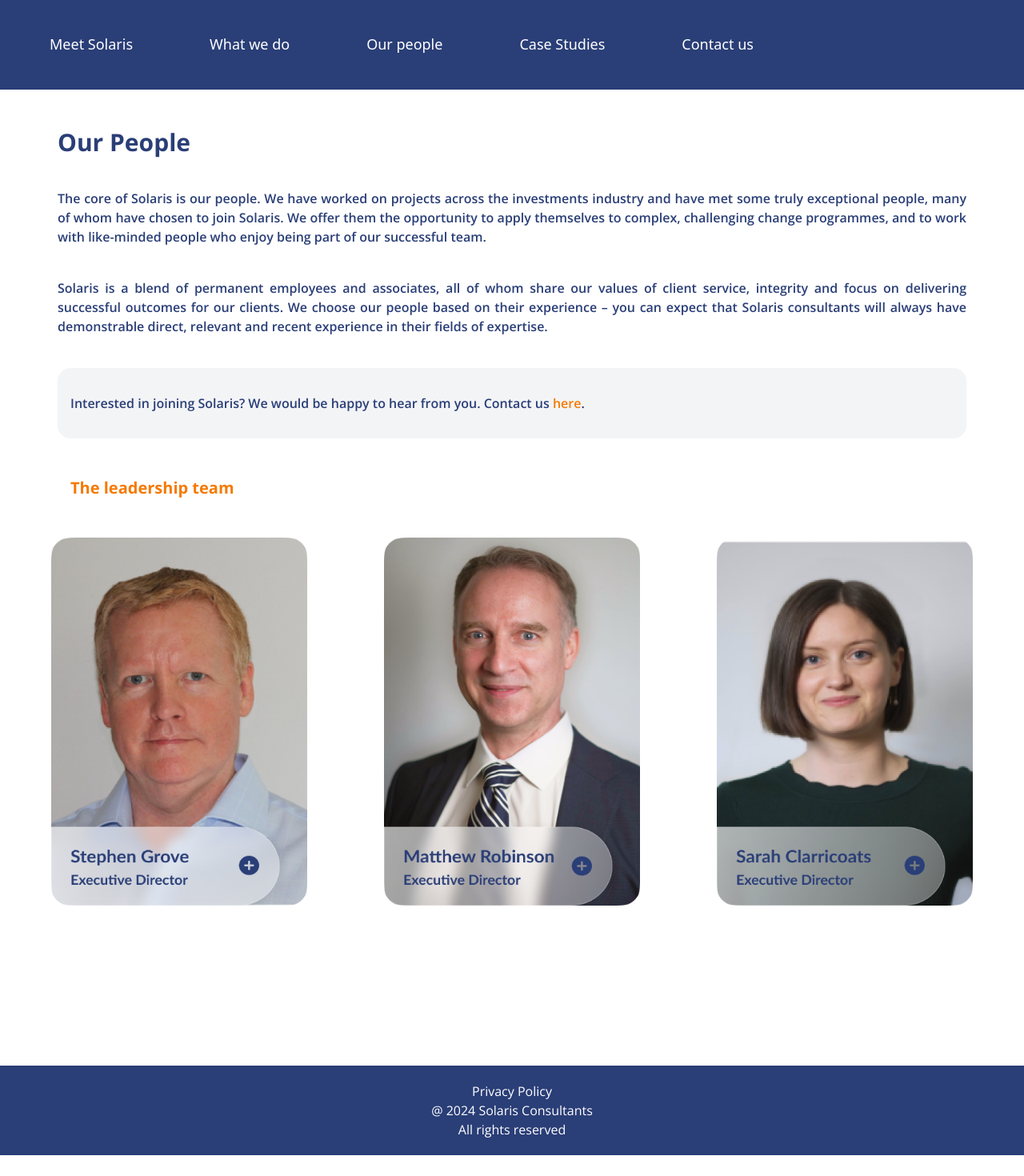
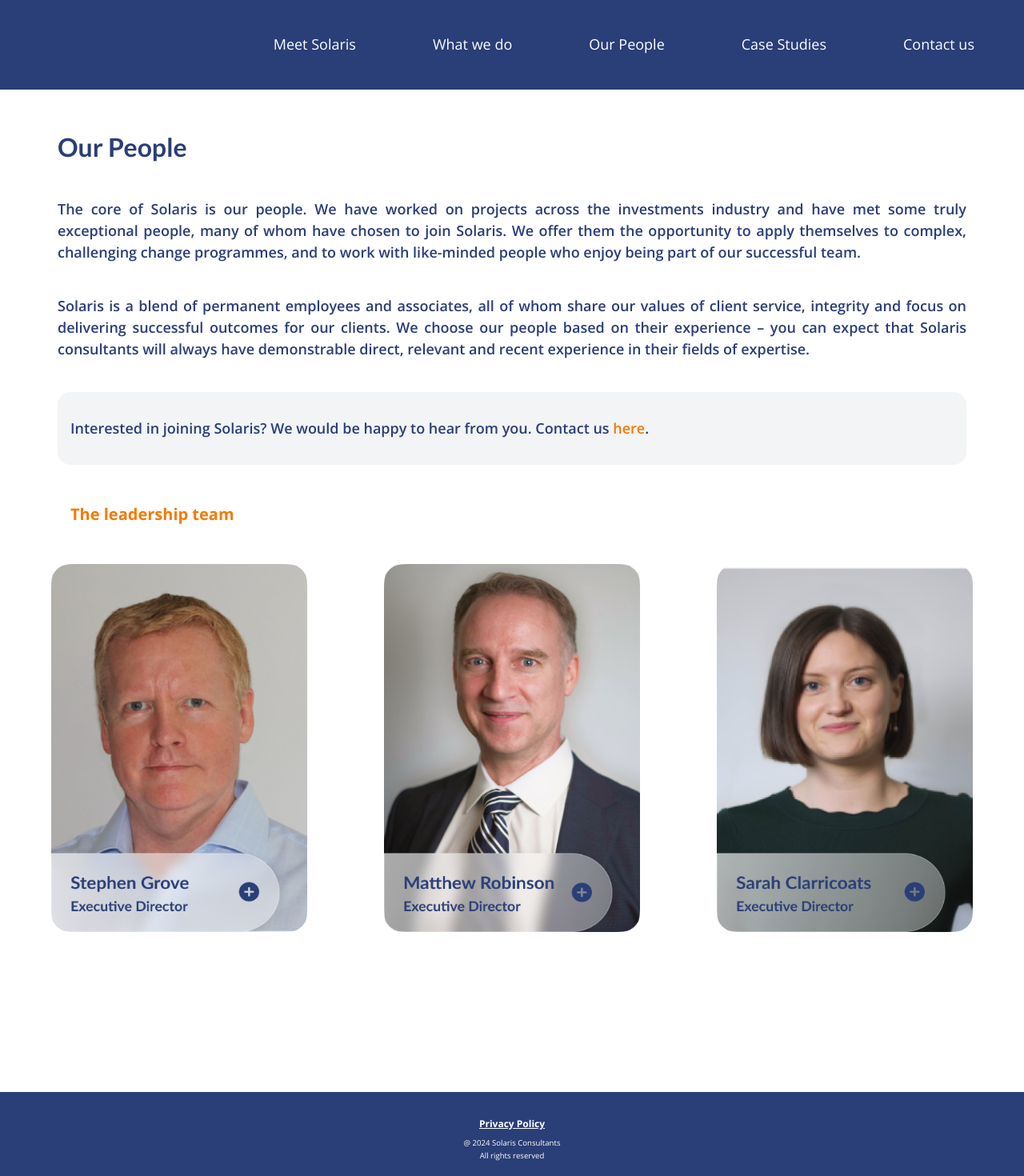
Before and after one commit to adriana-biarnes/solariswebsite, a React (Vite) app in the folder solaris_website/: page /OurPeople in a window 1280 px wide. Shown: the top 1470 px of the page at 80% size. Before the commit the page ends 1444 px from the top, so only its background shows below. Built offline with nearby package versions, Linux system fonts and the light colour scheme.

Commit message:
general improvements all pages, pictures swap

```diff
--- a/solaris_website/src/App.jsx
+++ b/solaris_website/src/App.jsx
@@ -50,7 +50,7 @@
       </div>
 
       <div
-        className={`md:flex md:justify-center sm:h-[1000px] md:items-start sm:px-16 px-6 bg-cover bg-center`}
+        className={`md:flex md:justify-center sm:h-[1000px] md:items-start lg:items-center sm:px-16 px-6 bg-cover bg-center`}
         style={{
           backgroundImage: isSmallScreen ? 'none' : `url(${formTreeV2})`,
           backgroundColor: isSmallScreen ? 'white' : 'transparent',
--- a/solaris_website/src/components/BlueFooter.jsx
+++ b/solaris_website/src/components/BlueFooter.jsx
@@ -1,7 +1,7 @@
 const BlueFooter = () => {
     return(
-            <div className="flex flex-col md:text-white item-center w-full justify-center text-center md:bg-primary h-28 font-opensans xxs:text-blue xxs:bg-white">
-                <h3>Privacy Policy</h3>
+            <div className="flex flex-col h-30 py-6 md:text-white item-center w-full justify-center text-center md:bg-primary h-28 font-opensans xxs:text-blue xxs:bg-white font-opensans font-regular text-[0.6rem] leading-4">
+                <h3 className="font-opensans font-bold text-[0.75rem] leading-8 underline">Privacy Policy</h3>
                 <p>@ 2024 Solaris Consultants</p>
                 <p>All rights reserved</p>
             </div>
--- a/solaris_website/src/components/BlueNavBar.jsx
+++ b/solaris_website/src/components/BlueNavBar.jsx
@@ -8,7 +8,7 @@
 const NAV_LINKS = [
   { id: '/', title: 'Meet Solaris' },
   { id: '/whatWeDo', title: 'What we do' },
-  { id: '/OurPeople', title: 'Our people' },
+  { id: '/OurPeople', title: 'Our People' },
   { id: '/caseStudies', title: 'Case Studies' },
   { id: '/#contactUs', title: 'Contact us' },
 ];
@@ -19,8 +19,8 @@
       key={link.id}
       to={link.id}
       className={`
-        font-roboto
-        font-medium
+        font-opensans
+        font-[16px]
         ${isMenuOpen ? 'hover:text-primary' : ''}
         text-lg
         px-8
@@ -41,13 +41,13 @@
   return (
     <>
       <div
-        className={`flex flex-row lg:bg-primary w-full h-28 justify-between items-center px-[30px] ${isMenuOpen ? 'bg-primary' : ''}`}
+        className={`flex flex-row lg:justify-end lg:bg-primary w-full h-28 font-opensans text-[16px] justify-between items-center px-[30px] ${isMenuOpen ? 'bg-primary' : ''}`}
       >
         <img
           src={isMenuOpen ? Logo : LogoBlue}
           className={`
             h-[70px]
-            ${isMenuOpen ? 'block lg:block' : 'block lg:hidden'}`}
+            ${isMenuOpen ? 'block' : 'block lg:hidden'}`}
           alt="Logo"
         />
         <div className="lg:items-center text-white space-x-[32px] lg:visible lg:gap-8 invisible hidden lg:block">
@@ -61,7 +61,7 @@
         />
       </div>
       {isMenuOpen && (
-        <div className="flex flex-col items-start bg-primary w-full lg:hidden py-2 px-20 text-white gap-3 last:text-orangeWin">
+        <div className="flex flex-col items-start bg-primary w-full lg:hidden py-6 px-20 text-white gap-3 last:text-orangeWin">
           <Navigation />
         </div>
       )}
--- a/solaris_website/src/components/Footer.jsx
+++ b/solaris_website/src/components/Footer.jsx
@@ -1,8 +1,8 @@
 import privacypolicy from '../assets/privacypolicy.pdf'
 const Footer = () => {
   return (
-    <footer className="bottom-0 left-0 w-full h-30 flex items-center justify-center py-6 md:bg-primary xxs:bg-white">
-      <div className="text-center md:text-white xxs:text-blue">
+    <footer className="bottom-0 left-0 w-full h-30 flex items-center justify-center py-6 md:bg-primary xxs:bg-white md:text-white mt-[90px]">
+      <div className="text-center md:text-white text-primary">
         <a
           href={privacypolicy}
           target="_blank"
--- a/solaris_website/src/components/Hero.jsx
+++ b/solaris_website/src/components/Hero.jsx
@@ -28,7 +28,7 @@
         </div>
         {/* Rectángulo semitransparente solo en desktop */}
 
-        <div className="flex flex-col bg-black bg-opacity-40 absolute left-0 xxs:w-full md:w-3/5 lg:w-5/12 h-full justify-center gap-8 px-6">
+        <div className="flex flex-col bg-black bg-opacity-40 absolute left-0 xxs:w-full md:w-3/6 lg:w-5/12 h-full justify-center gap-8 px-6">
           <div className="flex flex-col gap-8 md:w-[460px] w-[335px] justify-center">
             <img
               src={logoSolaris}
--- a/solaris_website/src/pages/OurPeople.jsx
+++ b/solaris_website/src/pages/OurPeople.jsx
@@ -24,7 +24,7 @@
                         <img src={face} alt="" className="w-full h-full  min-h-[460px]" />
                     </div>
                     <div className="absolute rotate-y-180 w-full h-full backface-hidden  bg-gray-100 rounded-xl">
-                        <img src={back} alt="" className="w-full h-full min-h-[460px] rounded-xl" />
+                        <img src={back} alt="" className="w-full h-full min-h-[480px] rounded-xl" />
                     </div>
             </div>
         </div>
@@ -34,9 +34,9 @@
     return(
         <div className="flex flex-col min-h-screen">
             <BlueNavBar />
-            <div className="flex flex-col px-16 py-12 gap-6 lg:mx-18 flex-grow font-opensans font-semibold mb-32">
-                <div className="flex flex-col text-primary gap-10 text-justify px-2">
-                    <h2 className="font-bold text-3xl">Our People</h2>
+            <div className="flex flex-col px-16 md:py-12 xxs-p-8 gap-6 lg:mx-18 flex-grow font-opensans font-semibold mb-32">
+                <div className="flex flex-col text-primary gap-10 text-justify px-2 text-[18px]">
+                    <h2 className="font-bold text-[32px]  font-semibold font-Lato">Our People</h2>
                     <p>The core of Solaris is our people. We have worked on projects across the investments industry and have met some truly exceptional people, many of whom have chosen to join Solaris. We offer them the opportunity to apply themselves to complex, challenging change programmes, and to work with like-minded people who enjoy being part of our successful team.</p>
                     <p>Solaris is a blend of permanent employees and associates, all of whom share our values of client service, integrity and focus on delivering successful outcomes for our clients. We choose our people based on their experience – you can expect that Solaris consultants will always have demonstrable direct, relevant and recent experience in their fields of expertise.</p>
                     <p className="bg-gray-100 px-4 py-8 rounded-2xl">Interested in joining Solaris? We would be happy to hear from you. Contact us <Link to="/#contactUs" className="text-orangeWin">here</Link>.</p>
--- a/solaris_website/src/pages/WhatWeDo.jsx
+++ b/solaris_website/src/pages/WhatWeDo.jsx
@@ -9,11 +9,11 @@
             <div className="flex w-full h-full">
                 {/* Half width image */}
                 <img className="lg:w-[820px] lg:min-h-full lg:flex hidden lg:mr-12" src={whatWeDoImage} alt="What We Do"/>
-                <div className="flex flex-col px-20 pt-20 text-primary w-full text-justify gap-8 items-center lg:w-full">
+                <div className="flex flex-col px-20 pt-20 text-primary w-full text-justify gap-8 items-center lg:w-full mb-[70px]">
                     <div className="flex flex-col items-center ">
                         <div className="flex flex-col gap-6 ">
                         <h1 className="font-bold text-[28px] font-opensans items-center">What we do</h1>
-                        <p className=" text-lg font-semi-bold font-weight-400 font-opensans xxs:w-[20.625rem] md:w-full">Solaris is a specialist consulting firm focused on the investments industry. We support our clients with technology, data and operating model transformation across the lifecycle of a programme, from strategy, selection, design, implementation to embedding in BAU.</p>
+                        <p className=" text-lg font-semi-bold font-weight-400 font-opensans xxs:w-[20.625rem] md:w-full">Solaris is a specialist consulting firm focused on the Investments industry. We support our clients with technology, data and operating model transformation across the lifecycle of a programme, from strategy, selection, design, implementation to embedding in BAU.</p>
                     </div>
                     <DescriptionBlocks />
                     </div>
--- a/solaris_website/tailwind.config.js
+++ b/solaris_website/tailwind.config.js
@@ -40,7 +40,7 @@
       xs:"458px",
       sm: "768px",
       shouldDisplayWhiteNavBar: "806px",
-      md: "820px",
+      md: "1040px",
       lg: "1270px",
       xl: "1700px",
     },
```
